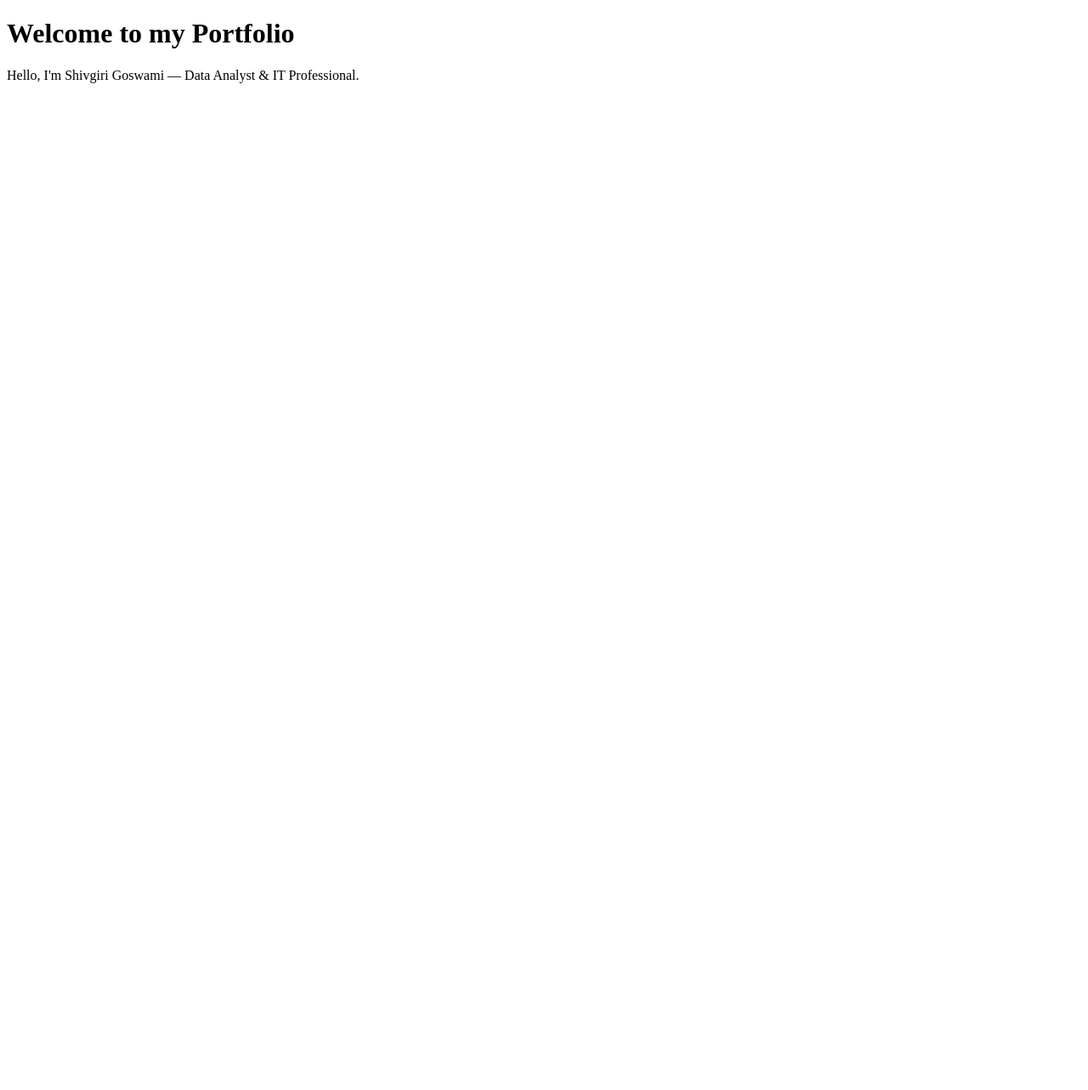
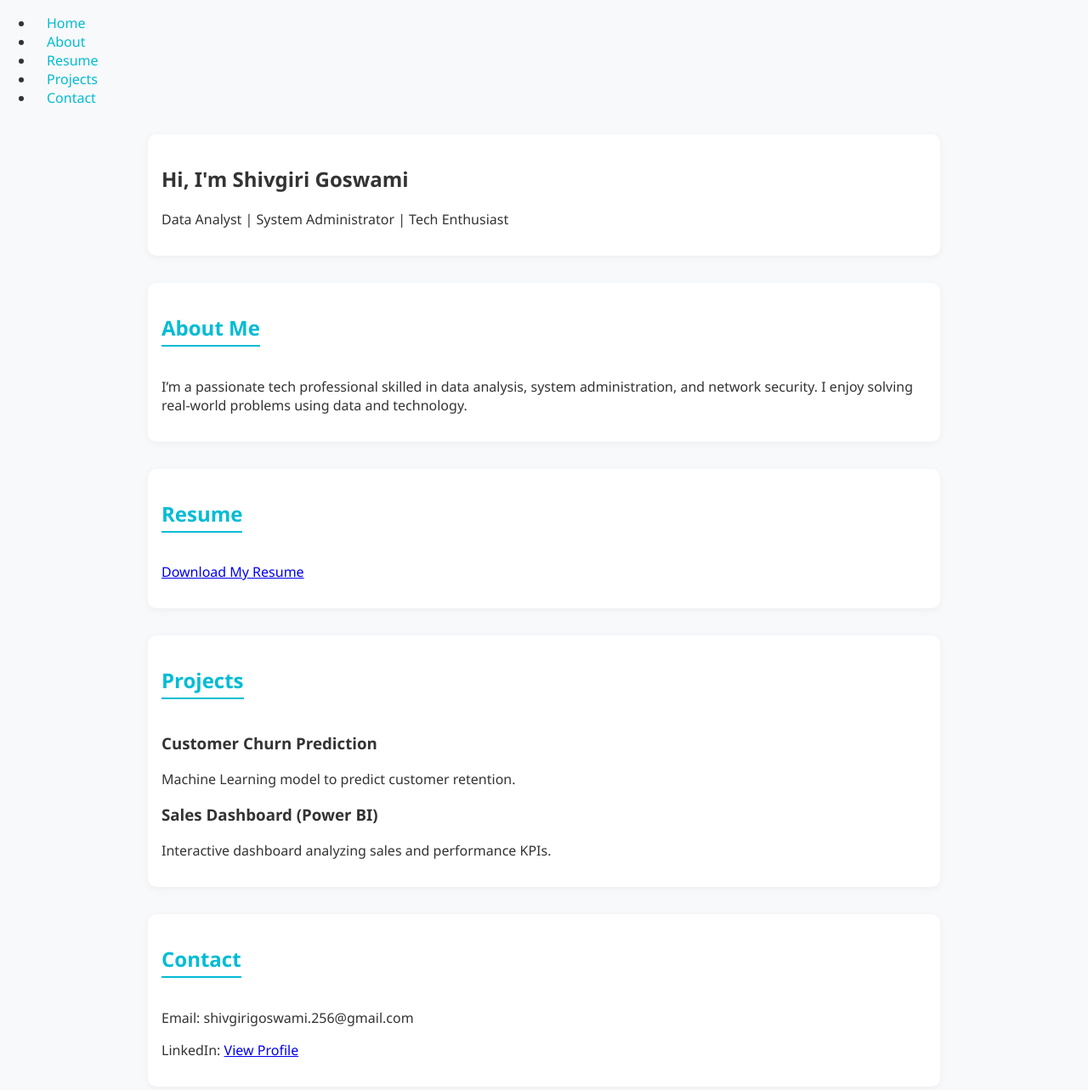
Before and after one commit to SGIT1999/shivgiri-goswami.github.io, a plain HTML site: page index.html in a window 1280 px wide. Shown: the whole page at 85% size. Before the commit the page ends 800 px from the top, so only its background shows below. Drawn offline with Linux system fonts and the light colour scheme.

Commit message:
Update index.html

```diff
--- a/index.html
+++ b/index.html
@@ -1,12 +1,64 @@
 <!DOCTYPE html>
 <html lang="en">
 <head>
-  <meta charset="UTF-8">
-  <meta name="viewport" content="width=device-width, initial-scale=1.0">
+  <meta charset="UTF-8" />
+  <meta name="viewport" content="width=device-width, initial-scale=1.0" />
   <title>Shivgiri Goswami | Portfolio</title>
+  <link rel="stylesheet" href="style.css" />
 </head>
 <body>
-  <h1>Welcome to my Portfolio</h1>
-  <p>Hello, I'm Shivgiri Goswami — Data Analyst & IT Professional.</p>
+
+  <!-- Navigation -->
+  <nav class="navbar">
+    <ul>
+      <li><a href="#home" class="active">Home</a></li>
+      <li><a href="#about">About</a></li>
+      <li><a href="#resume">Resume</a></li>
+      <li><a href="#projects">Projects</a></li>
+      <li><a href="#contact">Contact</a></li>
+    </ul>
+  </nav>
+
+  <!-- Home Section -->
+  <section id="home" class="section home">
+    <h1>Hi, I'm <span>Shivgiri Goswami</span></h1>
+    <p>Data Analyst | System Administrator | Tech Enthusiast</p>
+  </section>
+
+  <!-- About Section -->
+  <section id="about" class="section">
+    <h2>About Me</h2>
+    <p>I’m a passionate tech professional skilled in data analysis, system administration, and network security. I enjoy solving real-world problems using data and technology.</p>
+  </section>
+
+  <!-- Resume Section -->
+  <section id="resume" class="section">
+    <h2>Resume</h2>
+    <p><a href="resume.pdf" target="_blank">Download My Resume</a></p>
+  </section>
+
+  <!-- Projects Section -->
+  <section id="projects" class="section">
+    <h2>Projects</h2>
+    <div class="project-list">
+      <div class="project-card">
+        <h3>Customer Churn Prediction</h3>
+        <p>Machine Learning model to predict customer retention.</p>
+      </div>
+      <div class="project-card">
+        <h3>Sales Dashboard (Power BI)</h3>
+        <p>Interactive dashboard analyzing sales and performance KPIs.</p>
+      </div>
+    </div>
+  </section>
+
+  <!-- Contact Section -->
+  <section id="contact" class="section">
+    <h2>Contact</h2>
+    <p>Email: shivgirigoswami.256@gmail.com</p>
+    <p>LinkedIn: <a href="https://www.linkedin.com/in/shivgiri-goswami-238110335/" target="_blank">View Profile</a></p>
+  </section>
+
+  <script src="script.js"></script>
 </body>
 </html>
```
